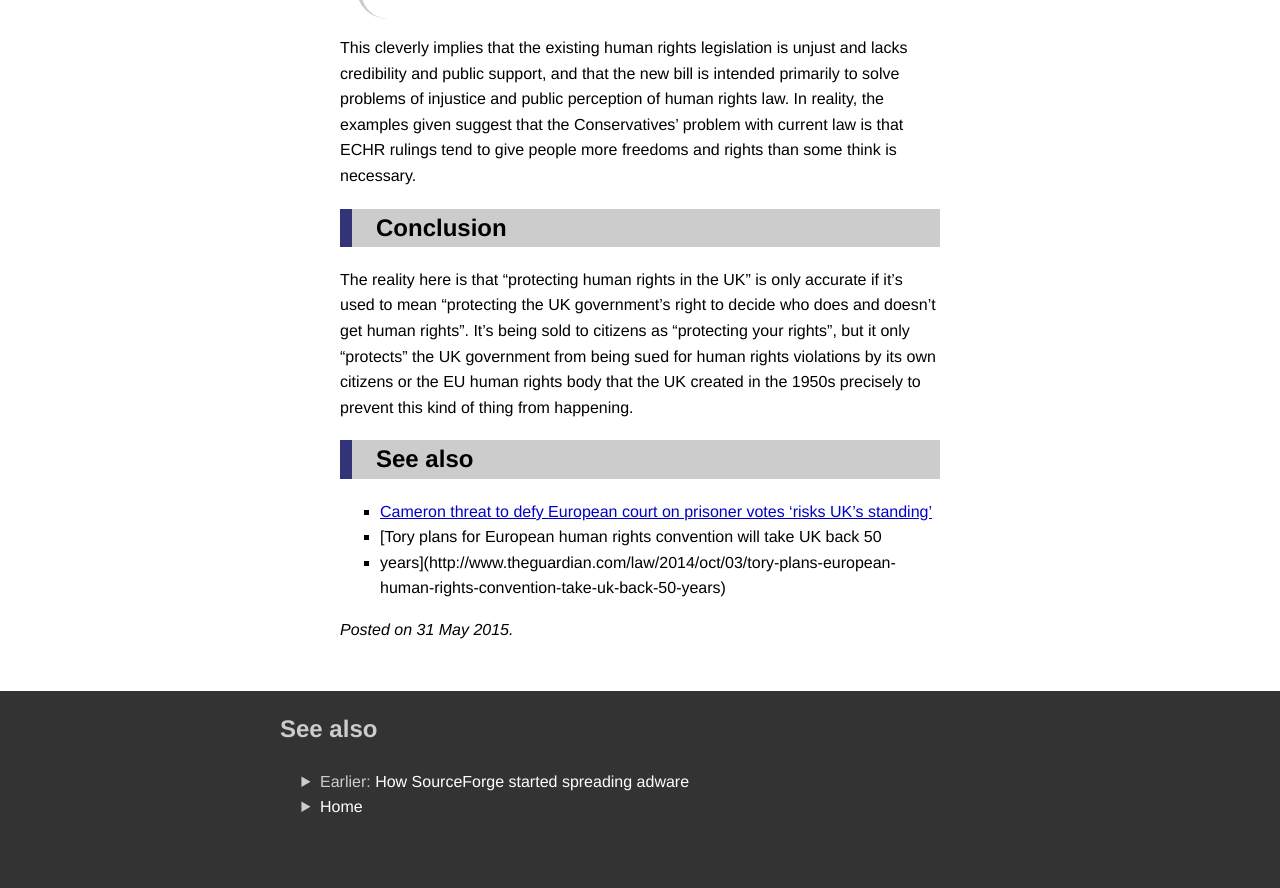
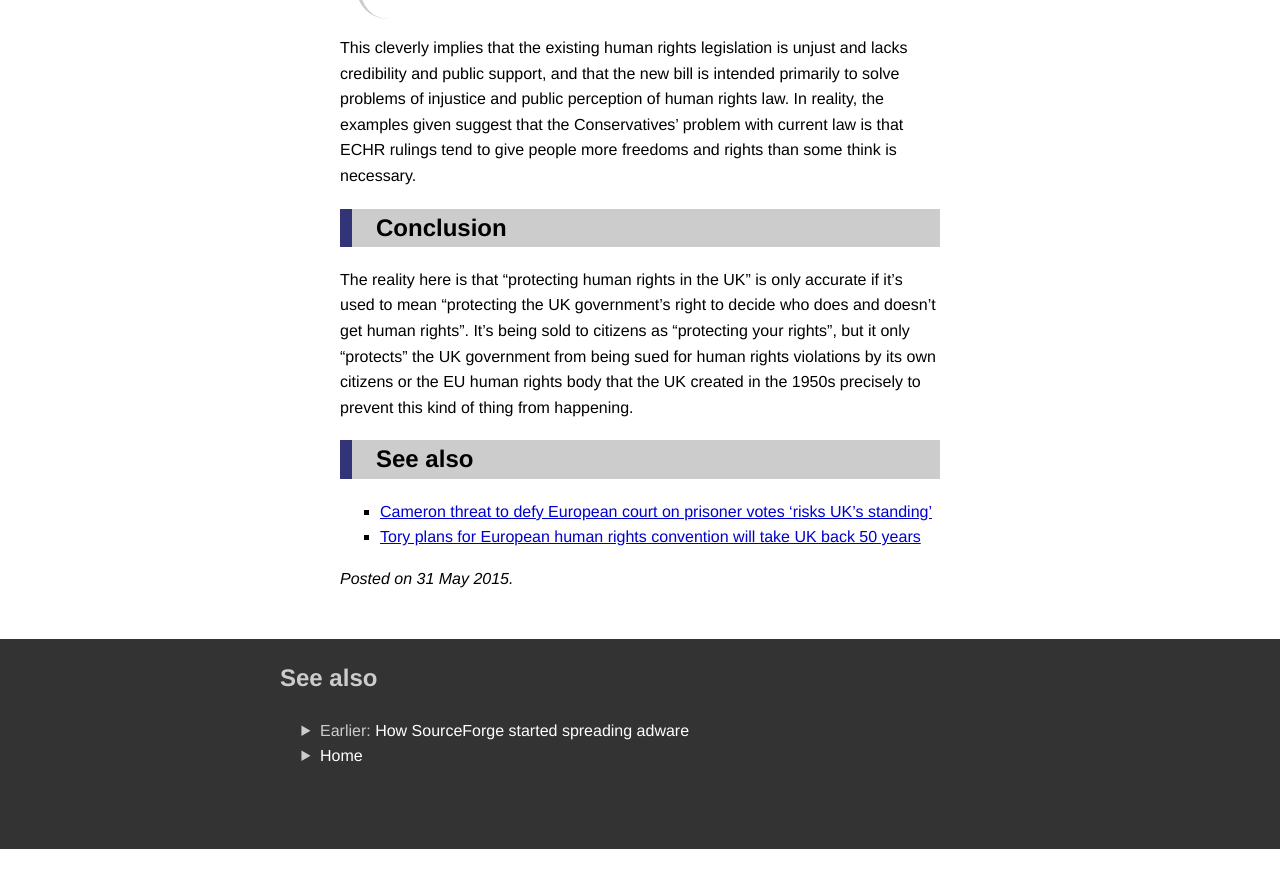
Before and after one commit to orbitalflower/blog-old, a Jekyll site: the page built from _posts/2015-05-31-decoding-tory-doublespeak.md, in a window 1280 px wide and 900 px high, scrolled down 3197 px. Shown: the top 888 px of the window. Built offline with Jekyll 4.4.1, drawn with Linux system fonts in a browser that asks for light colours; after the commit the page ends 4046 px from its top, so only the background shows below that.

Commit message:
doublespeak

```diff
--- a/_posts/2015-05-31-decoding-tory-doublespeak.md
+++ b/_posts/2015-05-31-decoding-tory-doublespeak.md
@@ -144,4 +144,4 @@ created in the 1950s precisely to prevent this kind of thing from happening.
 
 * [Cameron threat to defy European court on prisoner votes 'risks UK's standing' ](http://www.theguardian.com/politics/2012/oct/24/cameron-defy-european-court-prisoners)
 * [Tory plans for European human rights convention will take UK back 50
-* years](http://www.theguardian.com/law/2014/oct/03/tory-plans-european-human-rights-convention-take-uk-back-50-years)
+years](http://www.theguardian.com/law/2014/oct/03/tory-plans-european-human-rights-convention-take-uk-back-50-years)
```
